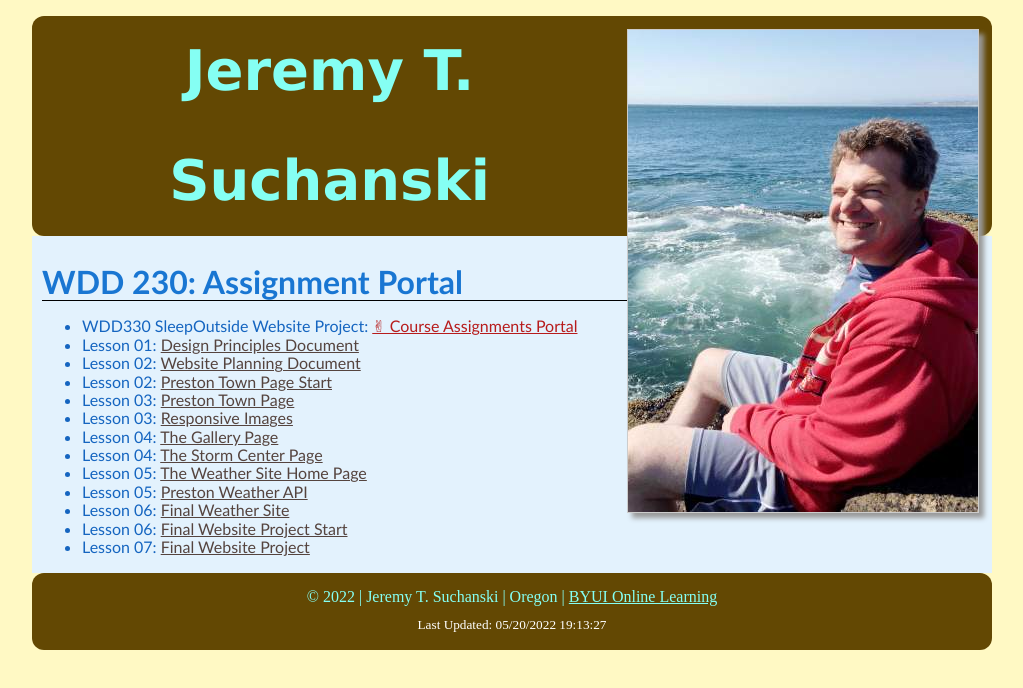
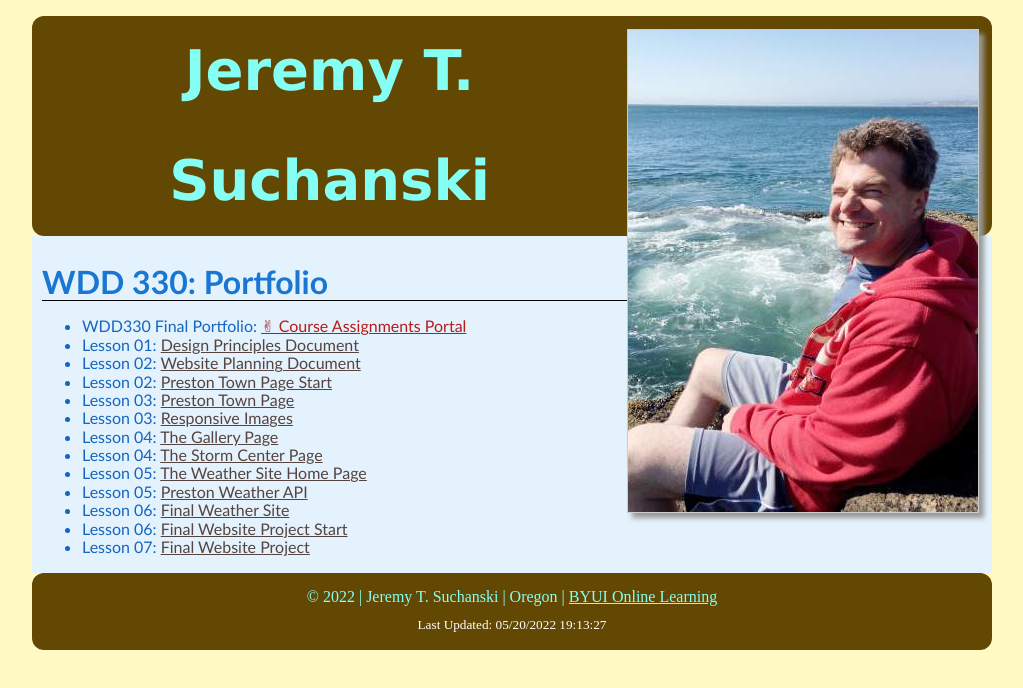
Before and after one commit to JmmonJeremy/JmmonJeremy, a plain HTML site: page index.html in a window 1280 px wide. Shown: the whole page, without its empty margins (128-1151 px from the left). Drawn offline with Linux system fonts and the light colour scheme; a web font is replaced by a local one.

Commit message:
added npm

```diff
--- a/index.html
+++ b/index.html
@@ -24,12 +24,12 @@
         </header>
 
         <main>
-            <h2 id="body_headline">WDD 230: Assignment Portal</h2>
+            <h2 id="body_headline">WDD 330: Portfolio</h2>
             <div id="body_line"></div>
             <div id="body_list">
             <ul>
-                <li>WDD330 SleepOutside Website Project:
-                    <a href="https://jmmonjeremy.github.io/L02_Team_Activity_1/build/index.html"
+                <li>WDD330 Final Portfolio:
+                    <a href="https://jmmonjeremy.github.io/JmmonJeremy/"
                         class="active" target="_blank">
                         &#9996 Course Assignments Portal
                     </a>
```
Also changed, not shown: 1 other file.
